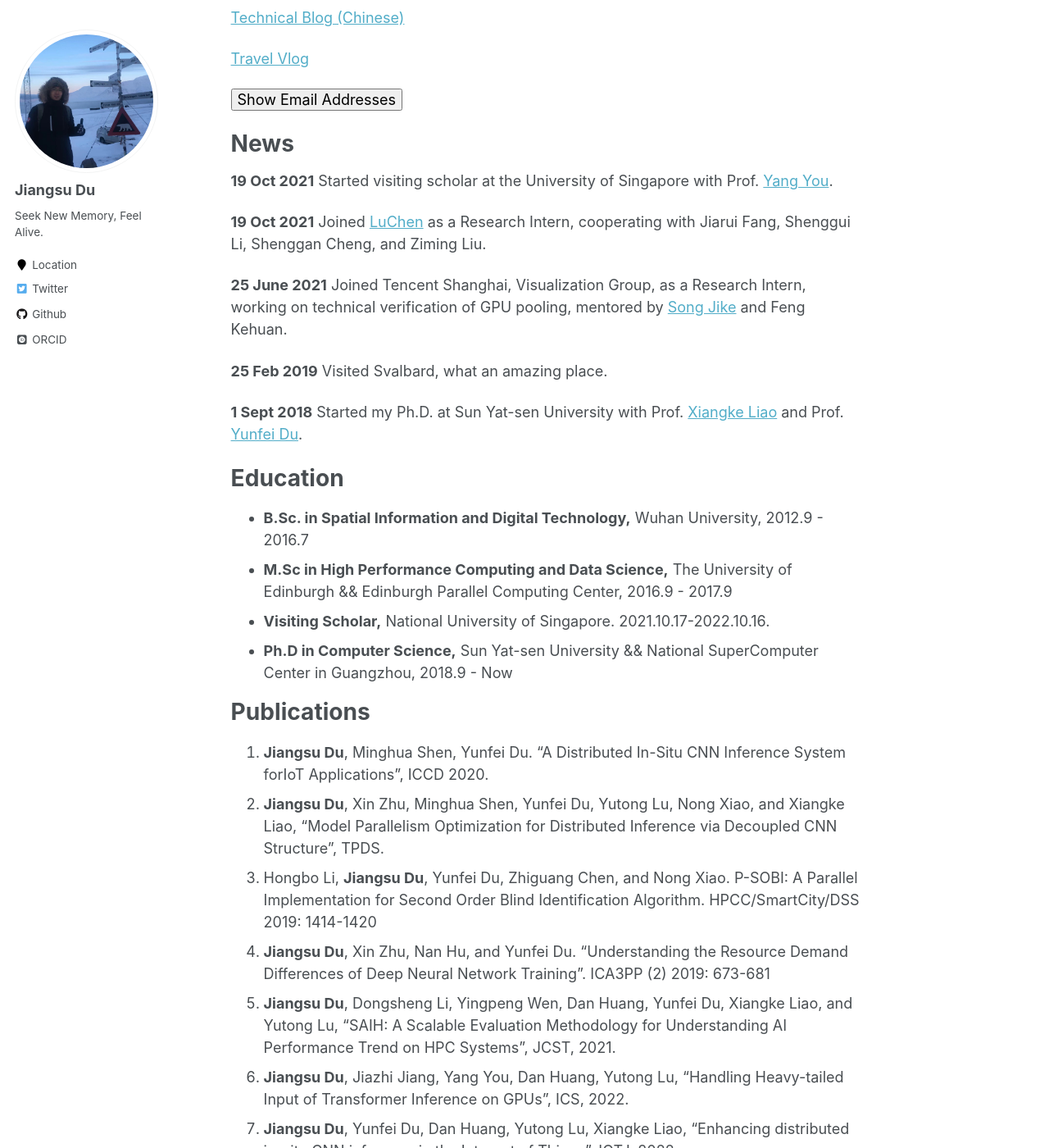
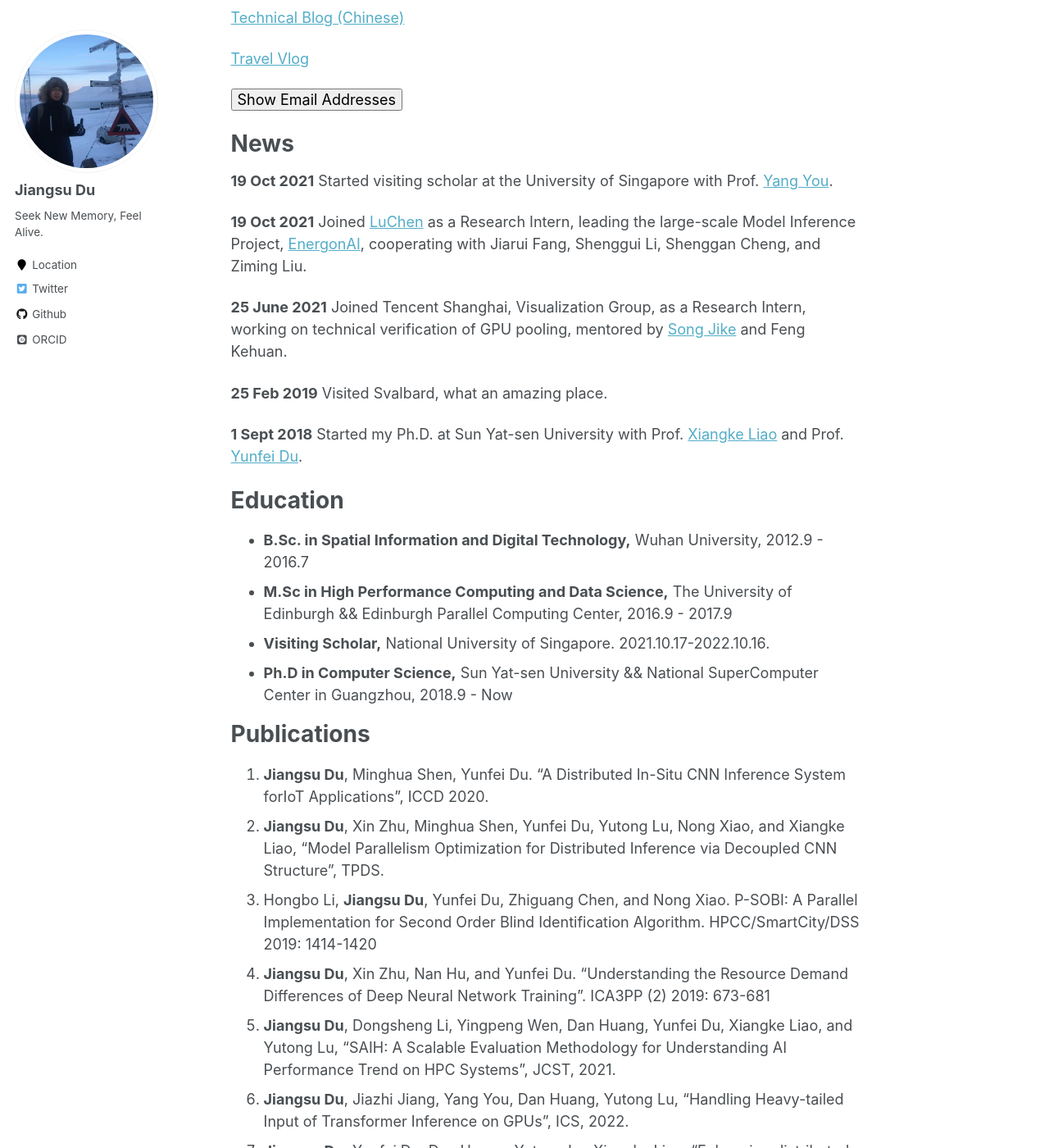
Before and after one commit to dujiangsu/dujiangsu.github.io, a Jekyll site: the page built from _pages/about.md, in a window 1280 px wide and 1400 px high, scrolled down 203 px. Shown: the whole window at 82% size. Built offline with Jekyll 4.4.1, drawn with Linux system fonts in a browser that asks for light colours; some web fonts are replaced; some of the changed text lies outside the part shown.

Commit message:
update about

```diff
--- a/_pages/about.md
+++ b/_pages/about.md
@@ -25,7 +25,7 @@ News
 
 **19 Oct 2021** Started visiting scholar at the University of Singapore with Prof. [Yang You](https://www.comp.nus.edu.sg/cs/bio/youy/).
 
-**19 Oct 2021** Joined [LuChen](https://www.luchentech.com/) as a Research Intern, cooperating with Jiarui Fang, Shenggui Li, Shenggan Cheng, and Ziming Liu.
+**19 Oct 2021** Joined [LuChen](https://www.luchentech.com/) as a Research Intern, leading the large-scale Model Inference Project, [EnergonAI](https://github.com/hpcaitech/EnergonAI), cooperating with Jiarui Fang, Shenggui Li, Shenggan Cheng, and Ziming Liu.
 
 **25 June 2021** Joined Tencent Shanghai, Visualization Group, as a Research Intern, working on technical verification of GPU pooling, mentored by [Song Jike](https://www.linkedin.com/in/albcamus/?originalSubdomain=cn) and Feng Kehuan.
 
```
Also changed, not shown: other parts of _pages/about.md (+1 -1 lines).
